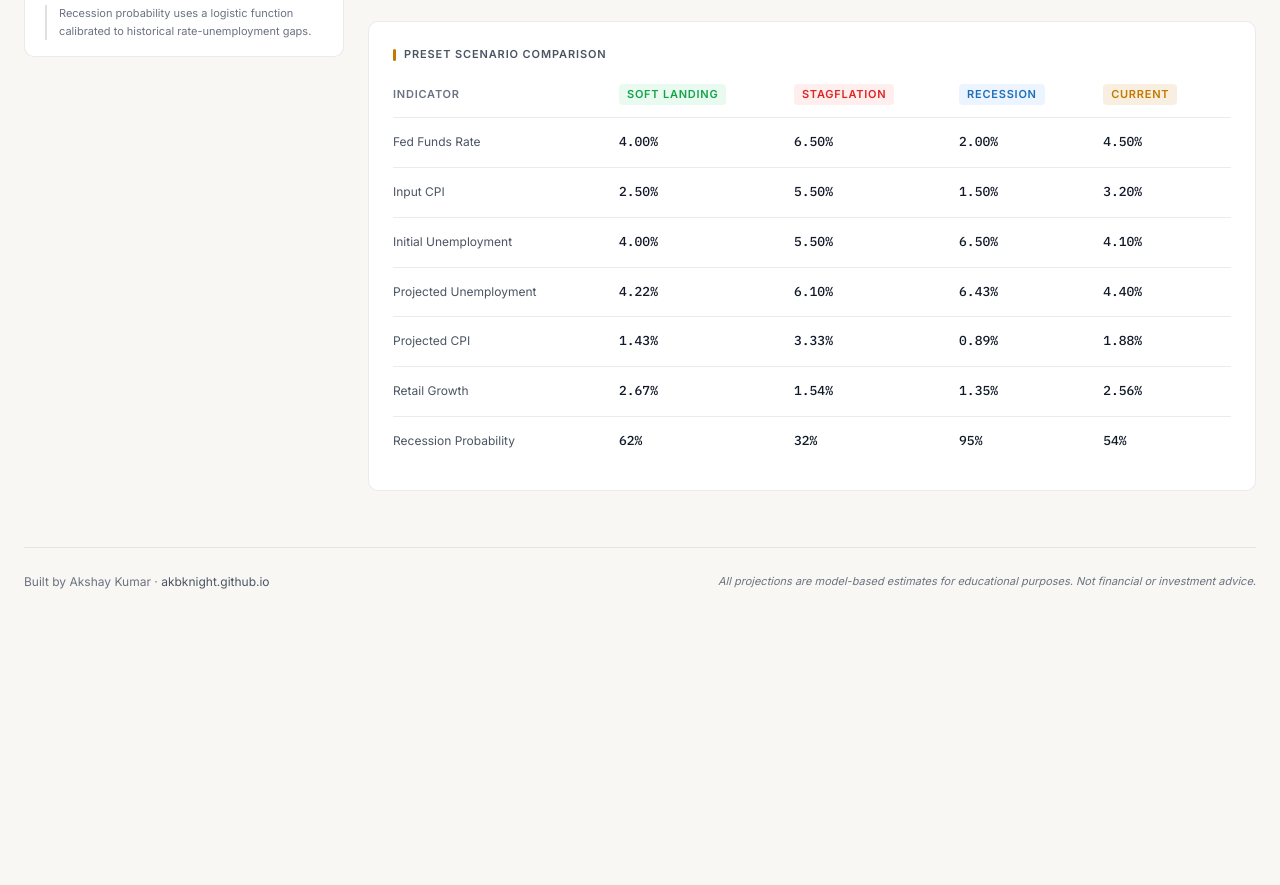
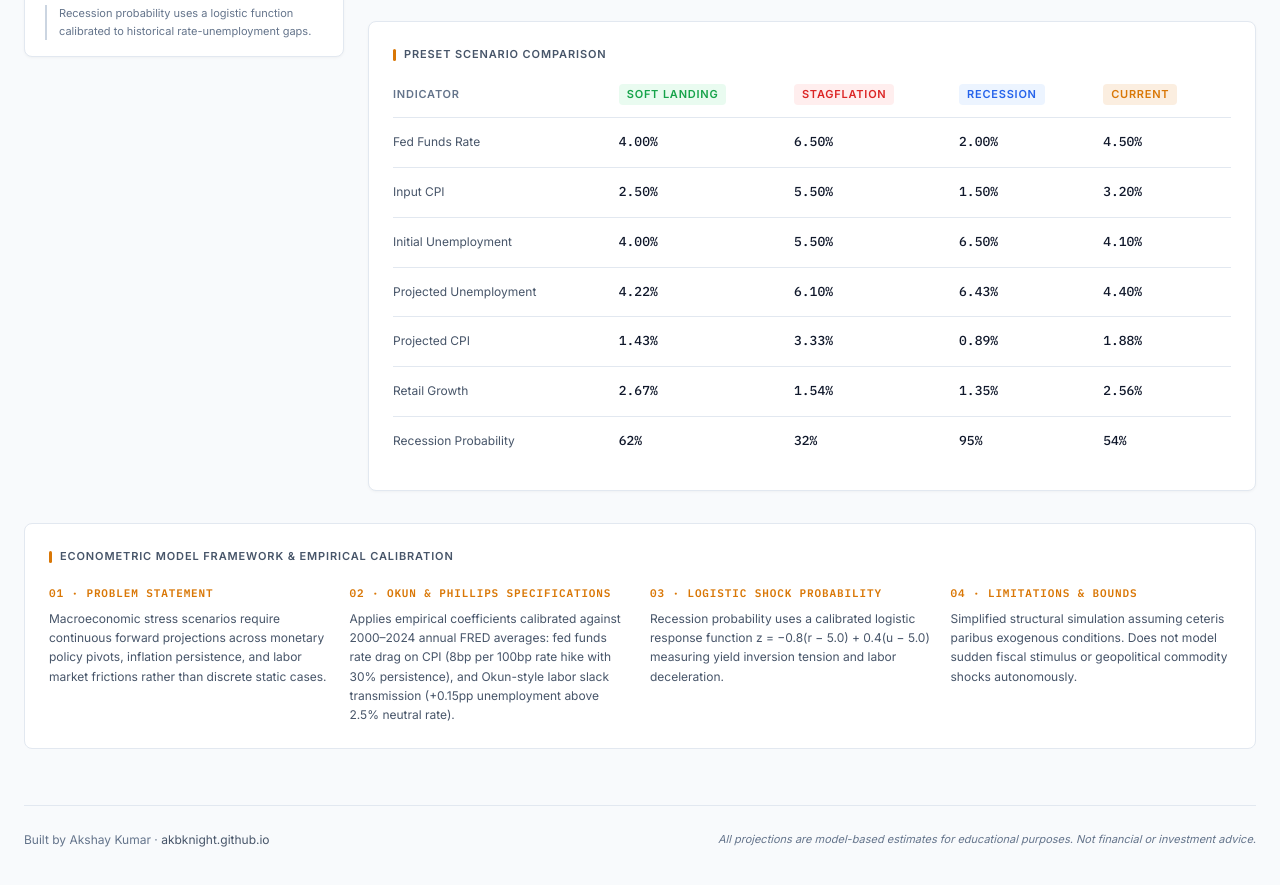
Before and after one commit to akbknight/economic-scenario-analysis, a plain HTML site: page index.html in a window 1280 px wide. Shown: the part 926-1811 px from the top of the page. Before the commit the page ends 1581 px from the top, so only its background shows below. Drawn offline with nearby package versions, Linux system fonts and the light colour scheme.

Commit message:
feat(ui): apply editorial tokens, align theme palettes, and add econometric model architecture section

```diff
--- a/index.html
+++ b/index.html
@@ -50,45 +50,45 @@
        Design tokens
     ----------------------------------------------------------------------- */
     :root, :root[data-theme="dark"] {
-      --bg:          #0d0d0d;
-      --surface:     #141414;
-      --surface-2:   #1a1a1a;
+      --bg:          #090d16;
+      --surface:     #0f172a;
+      --surface-2:   #1e293b;
       --border:      rgba(255,255,255,0.08);
-      --border-2:    rgba(255,255,255,0.12);
-      --amber:       #E8A020;
-      --amber-dim:   #b87c10;
-      --amber-glow:  rgba(232,160,32,0.15);
-      --amber-glow2: rgba(232,160,32,0.08);
-      --text:        #f3f4f6;
-      --text-muted:  #9ca3af;
-      --text-dim:    #6b7280;
-      --green:       #4ade80;
-      --red:         #f87171;
-      --blue:        #60a5fa;
+      --border-2:    rgba(255,255,255,0.14);
+      --amber:       #f59e0b;
+      --amber-dim:   #b45309;
+      --amber-glow:  rgba(245,158,11,0.15);
+      --amber-glow2: rgba(245,158,11,0.06);
+      --text:        #f8fafc;
+      --text-muted:  #94a3b8;
+      --text-dim:    #64748b;
+      --green:       #10b981;
+      --red:         #f43f5e;
+      --blue:        #38bdf8;
       --yellow:      #fbbf24;
       --radius:      6px;
-      --radius-lg:   10px;
+      --radius-lg:   8px;
     }
 
     :root[data-theme="light"] {
-      --bg:          #f8f7f4;
+      --bg:          #f8fafc;
       --surface:     #ffffff;
-      --surface-2:   #f0efeb;
-      --border:      rgba(0,0,0,0.08);
-      --border-2:    rgba(0,0,0,0.12);
-      --amber:       #c47800;
-      --amber-dim:   #9e6000;
-      --amber-glow:  rgba(196,120,0,0.12);
-      --amber-glow2: rgba(196,120,0,0.06);
-      --text:        #111827;
-      --text-muted:  #4b5563;
-      --text-dim:    #6b7280;
+      --surface-2:   #f1f5f9;
+      --border:      #e2e8f0;
+      --border-2:    #cbd5e1;
+      --amber:       #d97706;
+      --amber-dim:   #b45309;
+      --amber-glow:  rgba(217,119,6,0.12);
+      --amber-glow2: rgba(217,119,6,0.05);
+      --text:        #0f172a;
+      --text-muted:  #475569;
+      --text-dim:    #64748b;
       --green:       #16a34a;
       --red:         #dc2626;
-      --blue:        #1d6fb5;
+      --blue:        #2563eb;
       --yellow:      #d97706;
       --radius:      6px;
-      --radius-lg:   10px;
+      --radius-lg:   8px;
     }
 
     .theme-toggle-btn {
@@ -633,7 +633,54 @@
       white-space: nowrap;
       border-width: 0;
     }
-  </style>
+
+/* ── DIRECTION B EDITORIAL QUANTITATIVE STYLING ── */
+.panel {
+  border: 1px solid var(--border) !important;
+  box-shadow: 0 1px 3px rgba(0,0,0,0.04) !important;
+}
+
+.proj-card {
+  border: 1px solid var(--border) !important;
+  box-shadow: none !important;
+}
+.proj-card-value {
+  font-feature-settings: "tnum" 1;
+}
+
+.comp-table th, .comp-table td {
+  font-feature-settings: "tnum" 1;
+}
+
+.methodology-panel {
+  margin-top: 32px;
+  background: var(--surface);
+  border: 1px solid var(--border);
+  border-radius: var(--radius-lg);
+  padding: 24px;
+}
+.method-grid {
+  display: grid;
+  grid-template-columns: repeat(auto-fit, minmax(260px, 1fr));
+  gap: 20px;
+  margin-top: 16px;
+}
+.method-item h3 {
+  font-family: 'IBM Plex Mono', monospace;
+  font-size: 11px;
+  font-weight: 600;
+  color: var(--amber);
+  text-transform: uppercase;
+  letter-spacing: 0.08em;
+  margin-bottom: 6px;
+}
+.method-item p {
+  font-size: 12px;
+  color: var(--text-muted);
+  line-height: 1.6;
+}
+
+</style>
 </head>
 <body>
 
@@ -864,6 +911,31 @@
 
     </div><!-- /right-col -->
   </div><!-- /main-grid -->
+
+
+  <!-- Methodological Architecture -->
+  <div class="methodology-panel">
+    <h2 class="panel-title">Econometric Model Framework &amp; Empirical Calibration</h2>
+    <div class="method-grid">
+      <div class="method-item">
+        <h3>01 · Problem Statement</h3>
+        <p>Macroeconomic stress scenarios require continuous forward projections across monetary policy pivots, inflation persistence, and labor market frictions rather than discrete static cases.</p>
+      </div>
+      <div class="method-item">
+        <h3>02 · Okun &amp; Phillips Specifications</h3>
+        <p>Applies empirical coefficients calibrated against 2000–2024 annual FRED averages: fed funds rate drag on CPI (8bp per 100bp rate hike with 30% persistence), and Okun-style labor slack transmission (+0.15pp unemployment above 2.5% neutral rate).</p>
+      </div>
+      <div class="method-item">
+        <h3>03 · Logistic Shock Probability</h3>
+        <p>Recession probability uses a calibrated logistic response function z = &minus;0.8(r &minus; 5.0) + 0.4(u &minus; 5.0) measuring yield inversion tension and labor deceleration.</p>
+      </div>
+      <div class="method-item">
+        <h3>04 · Limitations &amp; Bounds</h3>
+        <p>Simplified structural simulation assuming ceteris paribus exogenous conditions. Does not model sudden fiscal stimulus or geopolitical commodity shocks autonomously.</p>
+      </div>
+    </div>
+  </div>
+
 
   <!-- =====================================================================
        FOOTER
```
